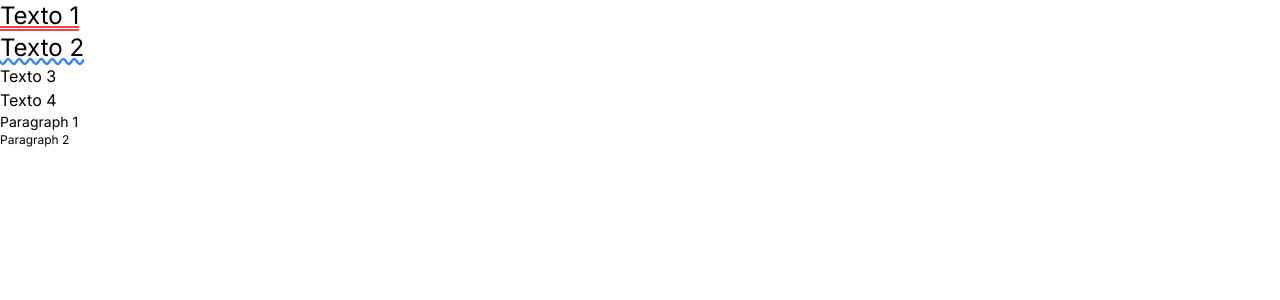
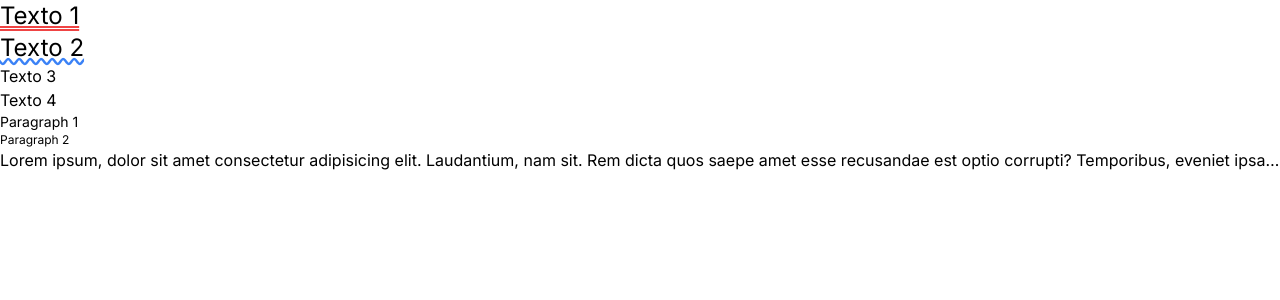
Before and after one commit to emersonjds/nextjs-tw, a Next.js app: page /typography in a window 1280 px wide. Shown: the top 300 px of the page. Built offline with nearby package versions, Linux system fonts and the light colour scheme.

Commit message:
add truncate

```diff
--- a/src/app/typography/page.tsx
+++ b/src/app/typography/page.tsx
@@ -19,6 +19,12 @@ export default function Typhografy() {
       <h4 className="text-base">Texto 4</h4>
       <p className="text-sm">Paragraph 1</p>
       <p className="text-xs">Paragraph 2</p>
+
+      <p className="truncate">
+        Lorem ipsum, dolor sit amet consectetur adipisicing elit. Laudantium,
+        nam sit. Rem dicta quos saepe amet esse recusandae est optio corrupti?
+        Temporibus, eveniet ipsam! Ipsum ducimus fuga omnis dolor eaque.
+      </p>
     </div>
   );
 }
```
